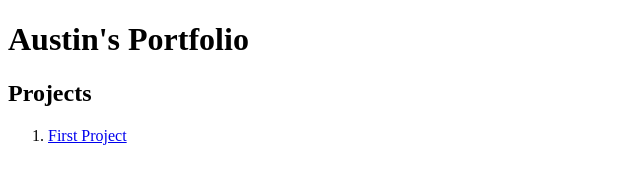
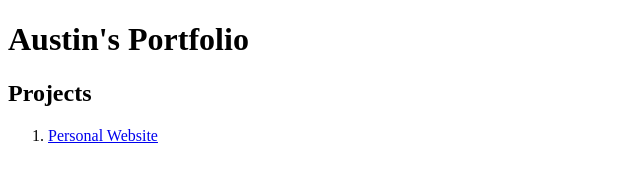
Before and after one commit to Leeaustinricafort/Ricafort, a plain HTML site: page index.html in a window 1280 px wide. Shown: the full height of the page, 0-640 px from the left. Drawn offline with Linux system fonts and the light colour scheme.

Commit message:
new commit

```diff
--- a/index.html
+++ b/index.html
@@ -10,7 +10,7 @@
 
         <h2>Projects</h2>
             <ol>
-                <li><a href="https://jisho.org/search/%E9%80%9A%20%23kanji">First Project</a></li>
+                <li><a href="https://jisho.org/search/%E9%80%9A%20%23kanji">Personal Website</a></li>
             </ol>
 </body>
 </html>
```
